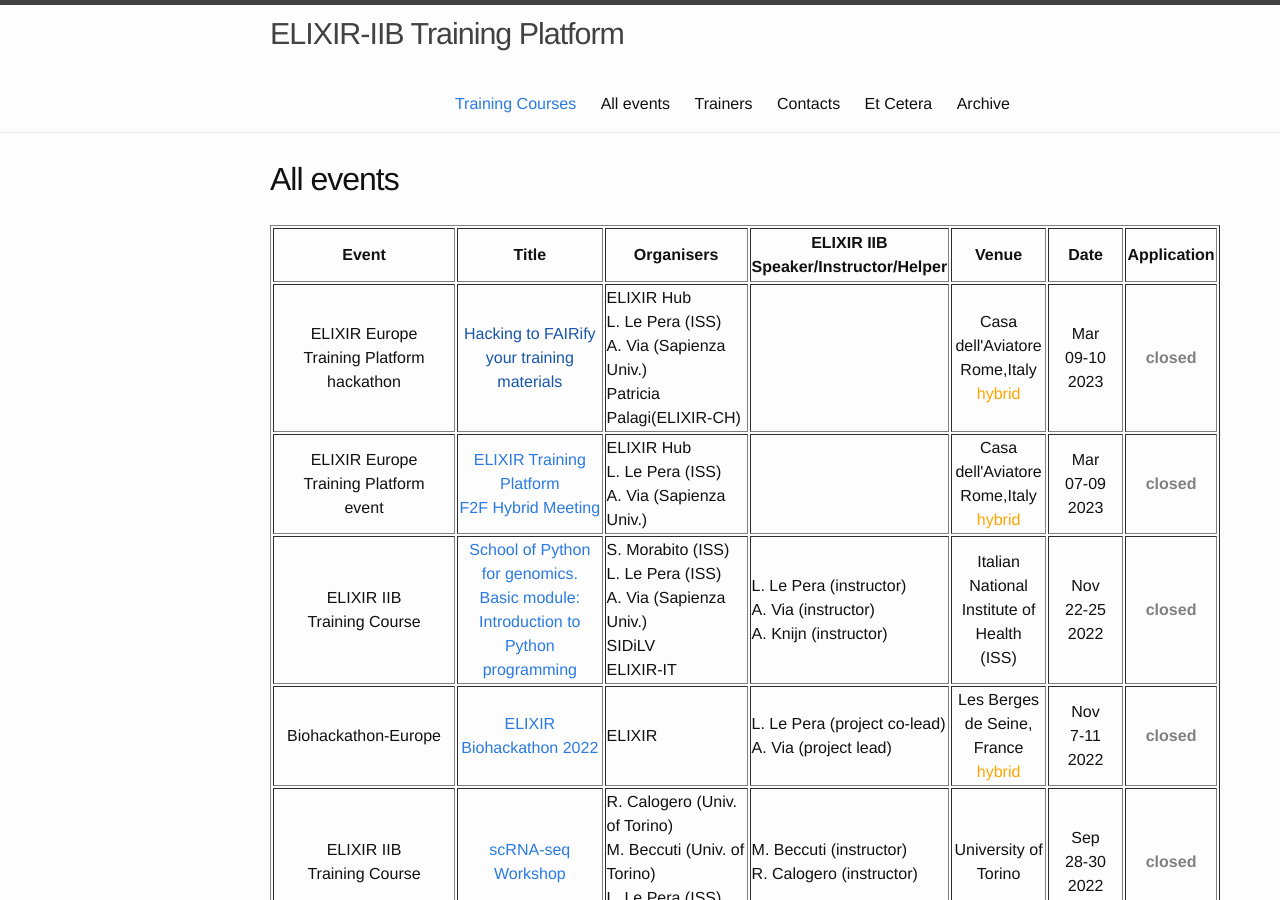
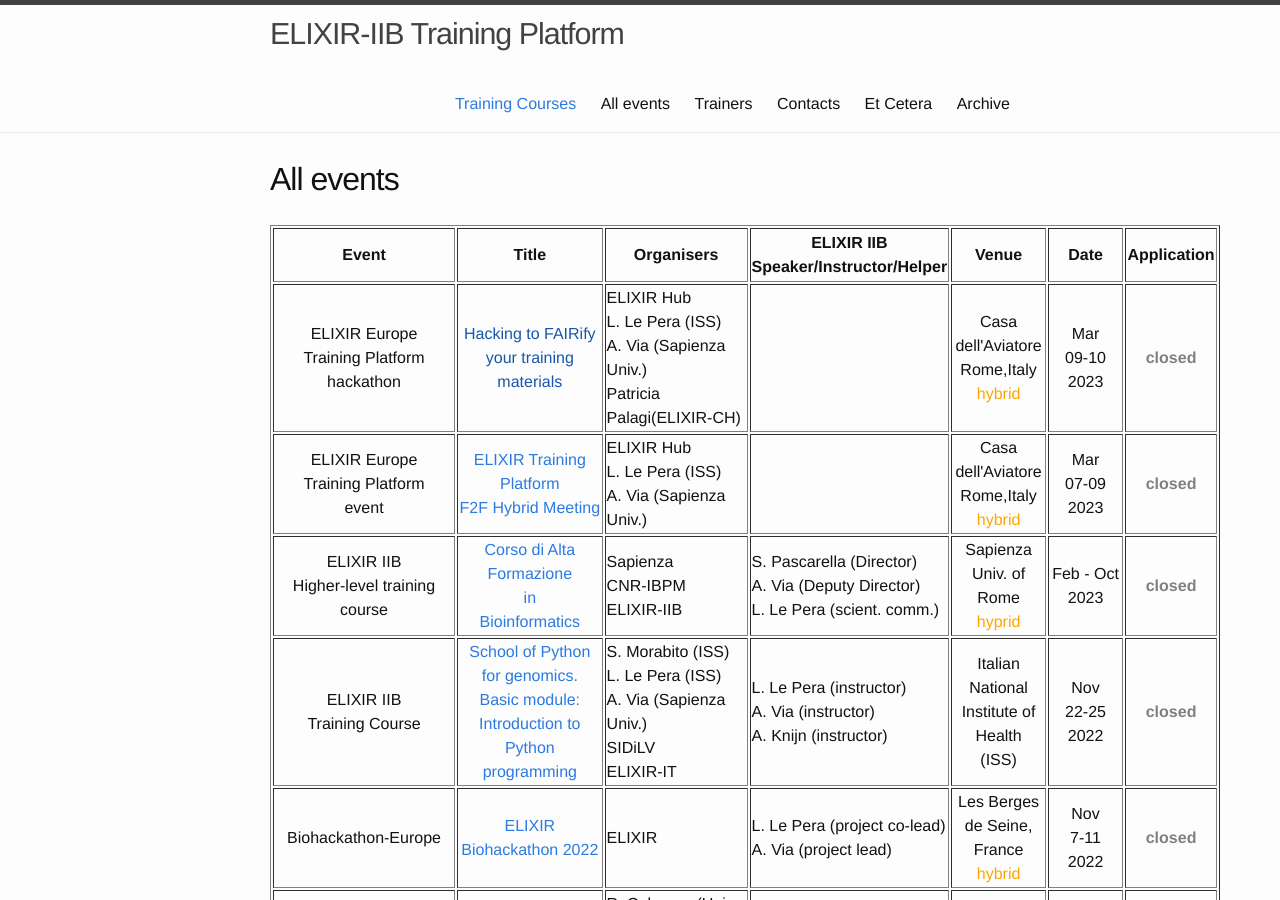
Before and after one commit to ELIXIR-IIB-training/website, a Jekyll site: the page built from _pages/01-all_events.md, in a window 1280 px wide and 900 px high. Built offline with Jekyll 4.4.1, drawn with Linux system fonts in a browser that asks for light colours.

Commit message:
Add CAF 2023

```diff
--- a/_pages/01-all_events.md
+++ b/_pages/01-all_events.md
@@ -14,6 +14,7 @@ permalink: /all_events/
    <td height="50" width="75" align="center"><b>Date</b></td>
    <td height="50" width="90" align="center"><b>Application</b></td>
 </tr>
+
    <tr>
    <td height="50" align="center">ELIXIR Europe<br>Training Platform<br>hackathon</td>
    <td height="50" width="220" align="center"><a href="">Hacking to FAIRify your training materials</a></td>
@@ -30,6 +31,15 @@ permalink: /all_events/
    <td height="50" width="150"></td>
    <td height="50" align="center">Casa dell'Aviatore<br>Rome,Italy<br><font color="orange">hybrid</font></td>
    <td height="50" width="75" align="center">Mar<br>07-09<br>2023</td>
+   <td height="50" align="center"><font color="grey"><b>closed</b></font></td>
+</tr>
+<tr>
+<td height="50" align="center">ELIXIR IIB<br>Higher-level training course</td>
+   <td height="50" width="220" align="center"><a href="https://https://sites.google.com/uniroma1.it/cafbioinfo-eng/home?authuser=0">Corso di Alta Formazione<br>in<br>Bioinformatics</a></td>
+   <td height="50" width="150">Sapienza<br>CNR-IBPM<br>ELIXIR-IIB</td>
+   <td height="50" width="150">S. Pascarella (Director)<br>A. Via (Deputy Director)<br>L. Le Pera (scient. comm.)</td>
+   <td height="50" align="center">Sapienza<br>Univ. of Rome<br><font color="orange">hyprid</font></td>
+   <td height="50" width="75" align="center">Feb - Oct<br>2023</td>
    <td height="50" align="center"><font color="grey"><b>closed</b></font></td>
 </tr>
 <tr>
```
